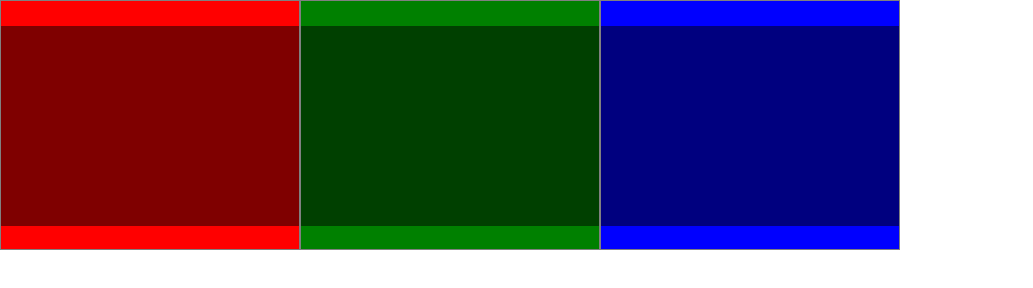
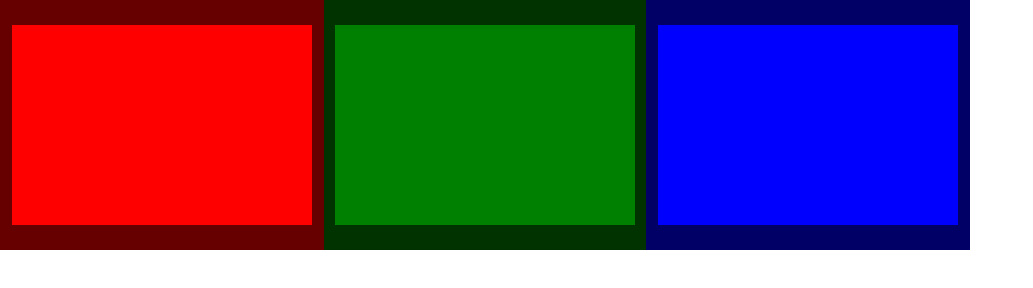
Before and after one commit to jwellborn-mm/Polymorphic-970x250-to-300x600, a plain HTML site: page index.html in a window 1280 px wide. Shown: the whole page, without its empty margins (0-1033 px from the left). Drawn offline with Linux system fonts and the light colour scheme.

Commit message:
Making 970 width.

```diff
--- a/index.html
+++ b/index.html
@@ -7,13 +7,19 @@
 <body>
 <div class="ad">
 <div class="tile bg-red">
-	<div class="content"></div>
+	<div class="safe-area">
+		<div class="content"></div>
+	</div>
 </div>
-<div class="tile bg-green">
-	<div class="content"></div>
+<div class="tile middle bg-green">
+	<div class="safe-area">
+		<div class="content"></div>
+	</div>
 </div>
 <div class="tile bg-blue">
-	<div class="content"></div>
+	<div class="safe-area">
+		<div class="content"></div>
+	</div>
 </div>
 </div>
 </body>
--- a/tiles.css
+++ b/tiles.css
@@ -3,26 +3,38 @@ body{
 	margin: 0px;
 }
 .ad{
-	width:900px;
+	width:970px;
 	height:250px;
 	min-height:250px;
 }
 .tile{
-	width:300px;
+	width:324px;
 	height:250px;
 	min-height: 250px;
 	box-sizing:border-box;
-	border: 1px solid gray;
-	padding-top: 25px;
-	padding-bottom: 25px;
 	float:left;
 }
-.tile .content{
+.middle{
+	width:322px;
+}
+.tile .safe-area{
 	width:100%;
-	height:200px;
+	height:100%;
+	box-sizing:border-box;
 	min-height:200px;
-	background-color: rgba(0,0,0,.5);
+	border:25px solid rgba(0,0,0,.6);
+	border-left-width: 12px;
+	border-right-width: 12px;
 }
+.middle .safe-area{
+	border-left-width: 11px;
+	border-right-width: 11px;
+}
+.safe-area .content{
+	width: 100%;
+	height:100%;
+}
+
 @media screen and (max-width: 600px){
 	.ad{
 		width:300px;
@@ -30,9 +42,13 @@ body{
 		min-height:600px;
 	}
 	.tile{
+		width:300px;
 		height:200px;
 		min-height:200px;
 		padding: 0px;
+	}
+	.tile .safe-area{
+		display: none;
 	}
 }
 
```
